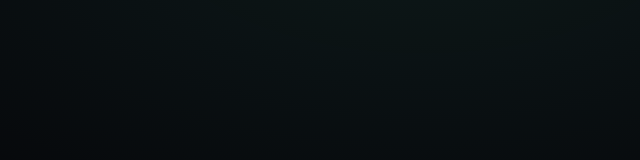
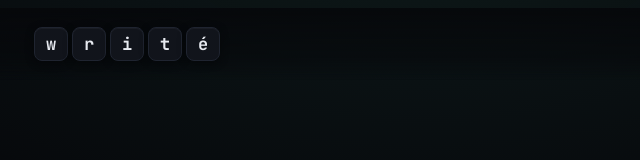
Before and after one commit to ChrisWongAtCUHK/vue-write-typing-game, a Vue app: page / in a window 1280 px wide. Shown: the top 160 px of the page, without its empty margins (217-857 px from the left). Built offline with nearby package versions, Linux system fonts and the light colour scheme; the HTML template or start-up script is replaced by a standard one.

Commit message:
The minimal header

```diff
--- a/package.json
+++ b/package.json
@@ -19,6 +19,7 @@
     "@vitejs/plugin-vue": "^6.0.7",
     "@vue/tsconfig": "^0.9.1",
     "npm-run-all2": "^9.0.2",
+    "sass": "^1.101.0",
     "typescript": "~6.0.0",
     "vite": "^8.0.16",
     "vite-plugin-vue-devtools": "^8.1.2",
--- a/src/App.vue
+++ b/src/App.vue
@@ -1,5 +1,9 @@
-<script setup lang="ts"></script>
+<script setup lang="ts">
+import Header from './components/Header.vue'
+</script>
 
-<template></template>
+<template>
+  <Header />
+</template>
 
 <style scoped></style>
--- /dev/null
+++ b/src/components/Header.vue
@@ -0,0 +1,65 @@
+<script setup lang="ts">
+const LOGO = 'writé'
+</script>
+
+<template>
+  <div class="header">
+    <div class="logo">
+      <div v-for="(letter, i) in LOGO.split('')" :key="i">{{ letter }}</div>
+    </div>
+  </div>
+</template>
+
+<style lang="scss" scoped>
+div.header {
+  position: relative;
+  height: 72px;
+  display: grid;
+  grid-template-columns: 1fr auto 1fr;
+  align-items: center;
+  padding: 0 32px;
+  background: linear-gradient(
+    180deg,
+    rgba(6, 7, 10, 0.85) 0%,
+    rgba(6, 7, 10, 0.5) 70%,
+    transparent 100%
+  );
+  backdrop-filter: blur(6px);
+  z-index: 2;
+
+  .logo {
+    display: flex;
+    justify-content: center;
+    align-items: center;
+    gap: 4px;
+
+    div {
+      color: var(--text);
+      background: var(--panel);
+      border: 1px solid var(--border);
+      border-radius: 8px;
+      width: 32px;
+      height: 32px;
+      display: flex;
+      justify-content: center;
+      align-items: center;
+      font-family: 'JetBrains Mono', monospace;
+      font-size: 17px;
+      font-weight: 700;
+      cursor: default;
+      transition: all 0.18s ease;
+      user-select: none;
+      box-shadow:
+        0 2px 8px rgba(0, 0, 0, 0.4),
+        inset 0 1px 0 rgba(255, 255, 255, 0.04);
+
+      &:hover {
+        background: var(--panel-2);
+        border-color: var(--accent);
+        color: var(--accent);
+        transform: translateY(-2px);
+      }
+    }
+  }
+}
+</style>
```
Also changed, not shown: 1 other file (tests, documents, lock files or other folders).
